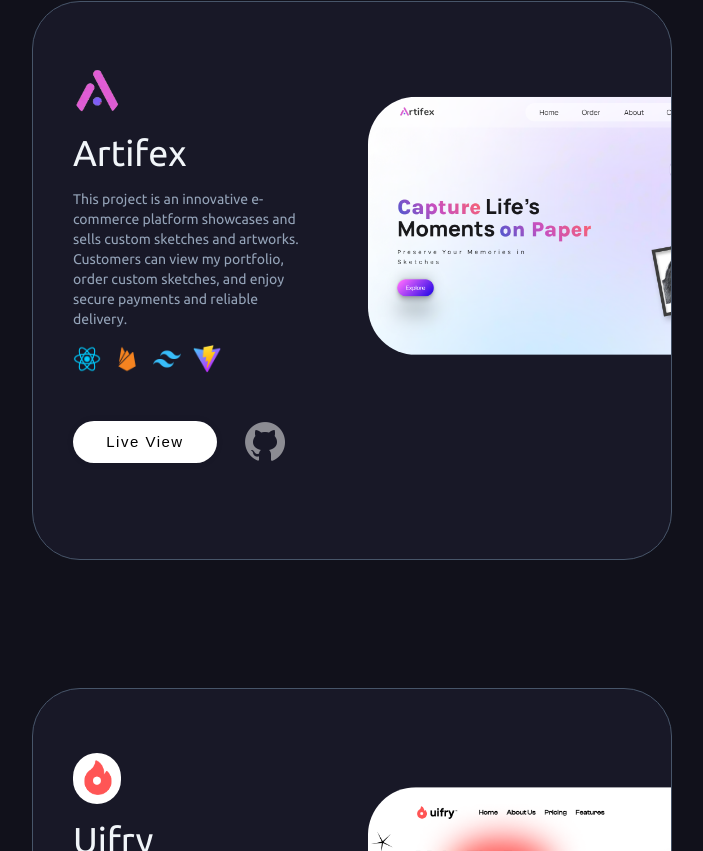
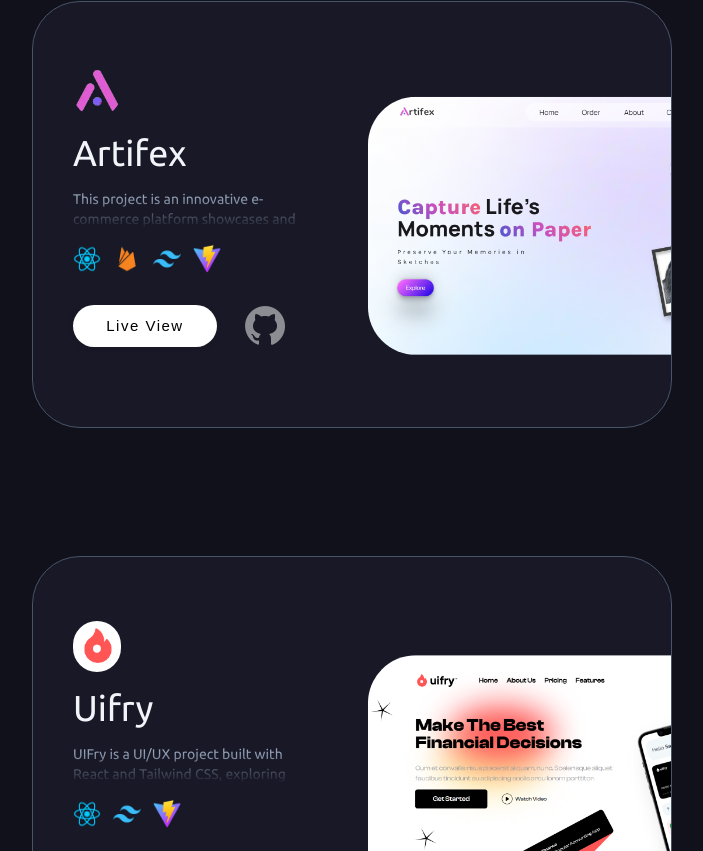
Before and after one commit to PiyushDev01/Portfolio, a React (Vite) app: page / in a window 1280 px wide. Shown: the part 2369-3220 px from the top of the page, without its empty margins (288-991 px from the left). Built offline with nearby package versions, Linux system fonts and the light colour scheme.

Commit message:
project card fix

```diff
--- a/src/component/CertifCard.jsx
+++ b/src/component/CertifCard.jsx
@@ -32,7 +32,7 @@ function CertifCard(props) {
             </div>
             <h1  className="font-ubuntu text-xl md:text-2xl text-slate-100 " >{title}</h1>
             <p className='text-sm md:text-lg font-ubuntu text-slate-400 ' >{disc}</p>
-             <a href={link} className=' w-fit' target='_blank'> <button className=' flex gap-2 items-center my-4 transition-all hover:border-purple-400 border-transparent border-2 w-fit px-4 py-2 rounded-xl text-sm md:text-base  bg-mybg text-zinc-200 font-ubuntu font-extralight ' >Show Credential <span className=' text-xl text-purple-500 '>&#8599;</span> </button></a>
+             <a href={link} className=' w-fit' target='_blank'> <button className=' flex gap-2 items-center my-4 transition-all hover:border-purple-400 border-transparent border-2 w-fit px-4 py-2 rounded-xl text-sm md:text-base  bg-mybg text-zinc-200 font-light font-ubuntu ' >Show Credential <span className=' text-xl text-purple-500 '>&#8599;</span> </button></a>
 
     </motion.div>
     </>
--- a/src/component/Projectcomp.jsx
+++ b/src/component/Projectcomp.jsx
@@ -1,14 +1,14 @@
-import React from "react";
+import React, { useState } from "react";
 import git from "../assets/skills/GitHub.png";
 import "./project.css";
 import { motion } from "framer-motion";
 import fadeIn from "../framer/fadein.js";
-import { fire, react, tailwind, vite } from "../images/image.js";
+
 
 function Projectcomp(props) {
-
   // const techs = props.tech;
-  const { title, image, dp, discr, link, gitlink, techs} = props;
+  const { title, image, dp, discr, link, gitlink, techs } = props;
+  const [isExpanded, setIsExpanded] = useState(false);
 
   return (
     <>
@@ -18,7 +18,7 @@ function Projectcomp(props) {
         whileInView={"show"}
         viewport={{ once: false, amount: 0.1 }}
         id="maincont"
-        className=" my-16 flex flex-col md:flex-row w-[90%] md:w-[80%] h-fit bg-[#181827] overflow-hidden rounded-[3rem] border border-slate-600 "
+        className="md:my-16 my-8 flex flex-col md:flex-row w-[90%] md:w-[80%] h-fit bg-[#181827] overflow-hidden rounded-[2rem] md:rounded-[3rem] border border-slate-600 "
       >
         <div
           id="pleft"
@@ -28,14 +28,27 @@ function Projectcomp(props) {
           <h1 className="font-ubuntu text-2xl md:text-4xl text-slate-100 py-4">
             {title}
           </h1>
-          <p className="  text-sm md:text-sm font-ubuntu text-slate-400 ">
-            {discr}
-          </p>
+          <div
+      className={`relative overflow-hidden ${isExpanded ? 'h-auto' : 'h-10'}  `}
+
+      onClick={() => setIsExpanded(!isExpanded)}
+    >
+      <p className="text-sm md:text-sm font-ubuntu text-slate-400">
+        {discr}
+      </p>
+      {!isExpanded && (
+        <div className="absolute inset-x-0 bottom-0 h-8 bg-gradient-to-b from-transparent to-[#181827] pointer-events-none"></div>
+      )}
+    </div>
+
           <div id="techstack" className=" flex gap-3">
-          {techs ? techs.map((item, index) => (
-          <img src={item} key={index} className="w-7 my-4" />
-
-        )) : <div>No tech stack available</div>}
+            {techs ? (
+              techs.map((item, index) => (
+                <img src={item} key={index} className="w-7 my-4" />
+              ))
+            ) : (
+              <div>No tech stack available</div>
+            )}
           </div>
 
           <div id="buttons" className="flex flex-row items-center gap-6">
--- a/src/component/project.css
+++ b/src/component/project.css
@@ -1,6 +1,6 @@
 #button {
     width: 9rem;
-    margin:  2rem 0;
+    margin:  1rem 0;
     padding: 10px 20px;
     border-radius: 50px;
     cursor: pointer;
--- a/src/pages/Home.jsx
+++ b/src/pages/Home.jsx
@@ -14,7 +14,7 @@ function Home() {
   return (
     <>
       <Nav />
-      <div id="home" className=" flex flex-col relative bg-[#11111b] w-full pt-[10rem] h-fit ">
+      <div id="home" className=" flex flex-col relative bg-[#11111b] w-full pt-[8rem] md:pt-[10rem] h-fit ">
         <div
           id="hero"
           className="flex flex-col md:flex-row w-full h-fit px-10 md:py-10 md:px-40"
```
Also changed, not shown: src/component/nav.css (line endings or trailing spaces).
